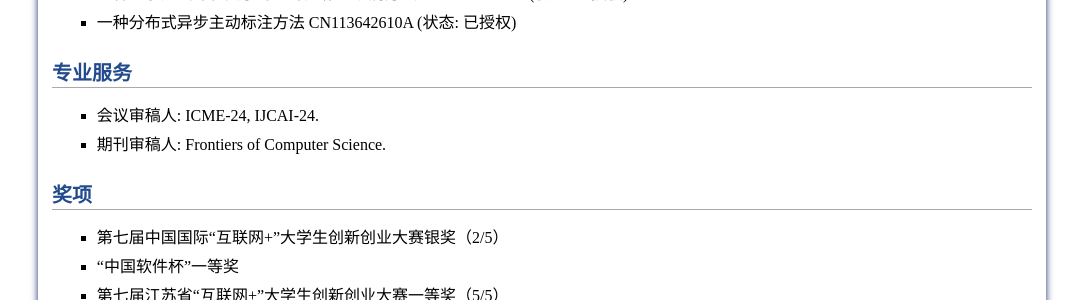
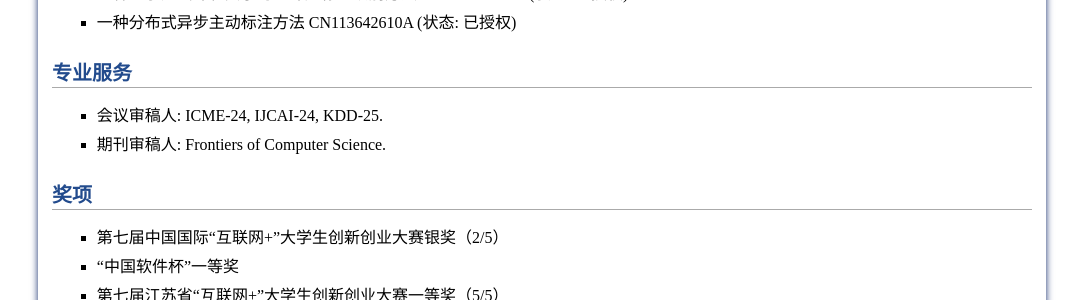
Before and after one commit to ioter-chen/Links_Z.github.io, a Jekyll site: the page index_cn.html, which Jekyll copies as it is, in a window 1280 px wide and 900 px high, scrolled down 1915 px. Shown: the part 446-746 px from the top of the window, without its empty margins (98-1181 px from the left). Built offline with Jekyll 4.4.1, drawn with Linux system fonts in a browser that asks for light colours.

Commit message:
Update index_cn.html

```diff
--- a/index_cn.html
+++ b/index_cn.html
@@ -254,7 +254,7 @@
 <font size="3">
 
 <ul>
-<li>会议审稿人: ICME-24, IJCAI-24. </li>
+<li>会议审稿人: ICME-24, IJCAI-24, KDD-25. </li>
 <li>期刊审稿人: Frontiers of Computer Science. </li>
 </ul>
 
```
